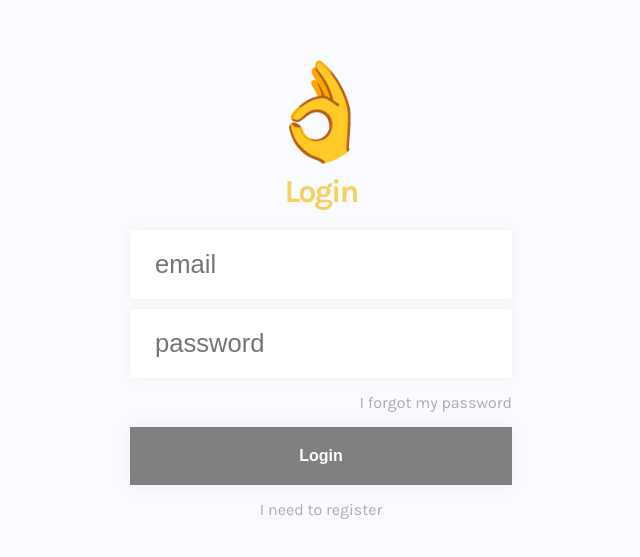
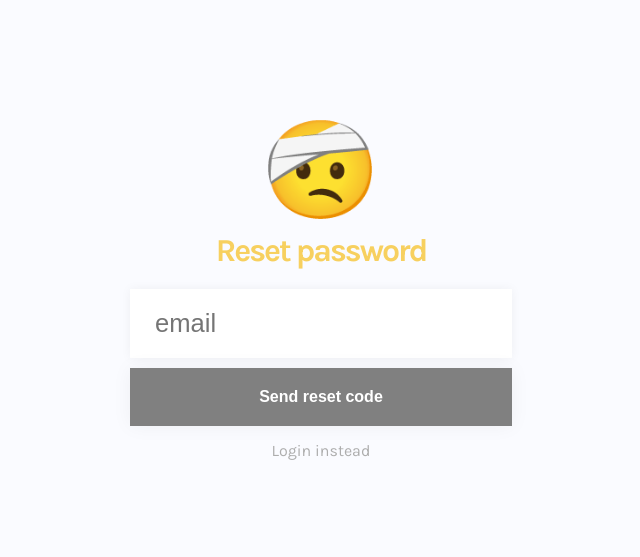
Before and after one commit to viktorrudi/todo-app, a React (Create React App) app in the folder frontend/: page / in a window 1280 px wide. Shown: the part 111-668 px from the top of the page, without its empty margins (319-959 px from the left). Built offline with nearby package versions, Linux system fonts and the light colour scheme; the HTML template or start-up script is replaced by a standard one.

Commit message:
ft pw reset frontend

```diff
--- a/frontend/src/AppContext.js
+++ b/frontend/src/AppContext.js
@@ -12,11 +12,17 @@ class AppProvider extends Component {
     this.state = {
       loggedIn: false,
       errors: [],
+      notifications: [],
       loading: false,
       handleLogin: this.handleLogin,
       handleRegistration: this.handleRegistration,
       resetPassword: this.resetPassword,
-      logOut: this.logOut
+      logOut: this.logOut,
+      setError: error =>
+        this.setState({
+          errors: [...this.state.errors, error]
+        }),
+      setLoading: status => this.setState({ loading: status })
     }
   }
 
@@ -136,8 +142,45 @@ class AppProvider extends Component {
   }
 
   resetPassword = {
-    requestReset (email) {
-      console.log(email)
+    requestReset: async email => {
+      return new Promise((resolve, reject) => {
+        axios
+          .post('http://localhost:4000/api/user/request_password_reset', {
+            email
+          })
+          .then(response => resolve(response))
+          .catch(error => {
+            reject(error)
+          })
+      })
+    },
+    setNewPassword: (token, email, password) => {
+      this.setState({ loading: true })
+      axios
+        .post(
+          `http://localhost:4000/api/user/password_reset?passwordResetToken=${token}`,
+          {
+            email,
+            password
+          }
+        )
+        .then(({ data }) => {
+          this.setState({
+            notifications: [
+              ...this.state.notifications,
+              'Your password has been changed'
+            ],
+            loading: false
+          })
+          this.handleLogin(data.email, password)
+        })
+        .catch(err => {
+          this.setState({
+            errors: [...this.state.errors, err.message],
+            loading: false
+          })
+          console.log(err)
+        })
     }
   }
 
--- a/frontend/src/components/Welcome/ForgotPassword/ForgotPassword.js
+++ b/frontend/src/components/Welcome/ForgotPassword/ForgotPassword.js
@@ -1,57 +1,36 @@
-import React, { useState, useEffect, useContext } from 'react'
-import { AppContext } from '../../../AppContext'
+import React, { useState } from 'react'
+import PropTypes from 'prop-types'
+import RequestPassword from './RequestPassword'
+import ResetPassword from './ResetPassword'
 import './ForgotPassword.scss'
 
 export default function ForgotPassword ({ setView }) {
-  const [email, setEmail] = useState('')
-  const [buttonIsDisabled, setButtonIsDisabled] = useState(true)
-  const { resetPassword, loginError } = useContext(AppContext)
-
-  useEffect(() => {
-    if (email.length > 5) {
-      setButtonIsDisabled(false)
-    } else {
-      setButtonIsDisabled(true)
-    }
-  }, [email])
-
-  const handleSubmit = e => {
-    e.preventDefault()
-    resetPassword.requestReset(email)
-  }
+  const [sentToken, setSentToken] = useState(false)
+  const [emailRequester, setEmailRequester] = useState('')
 
   const type = 'Form'
   return (
     <div id="forgot-password" className={`${type}__container`}>
       <div className={`${type}__container--wrapper`}>
-        <span role="img" aria-label="Login">
+        <span role="img" aria-label="forgot password">
           🤕
         </span>
         <div className="welcome-effect">
-          <h2>Forgot password</h2>
-          <form onSubmit={handleSubmit}>
-            <div className="input-wrapper">
-              <label htmlFor="email" />
-              <input
-                type="email"
-                id="reset_email"
-                placeholder="email"
-                value={email}
-                onChange={e => setEmail(e.target.value)}
-              />
-            </div>
-            <div className="input-wrapper">
-              <button
-                disabled={buttonIsDisabled}
-                className={`default-btn ${loginError ? 'error' : null}`}
-                type="submit"
-                onClick={handleSubmit}
-              >
-                Send reset email
-              </button>
-            </div>
-          </form>
-          <div className="swap-form" onClick={() => setView('login')}>
+          <h2>Reset password</h2>
+          {sentToken ? null : (
+            <RequestPassword
+              setSentToken={setSentToken}
+              setEmailRequester={setEmailRequester}
+            />
+          )}
+          {sentToken ? <ResetPassword email={emailRequester} /> : null}
+          <div
+            className="swap-form"
+            onClick={() => {
+              setView('login')
+              setSentToken(false)
+            }}
+          >
             Login instead
           </div>
         </div>
@@ -59,3 +38,7 @@ export default function ForgotPassword ({ setView }) {
     </div>
   )
 }
+
+ForgotPassword.propTypes = {
+  setView: PropTypes.func
+}
--- /dev/null
+++ b/frontend/src/components/Welcome/ForgotPassword/RequestPassword.js
@@ -0,0 +1,78 @@
+import React, { useState, useEffect, useContext } from 'react'
+import PropTypes from 'prop-types'
+import { AppContext } from '../../../AppContext'
+
+export default function RequestPassword ({ setSentToken, setEmailRequester }) {
+  const [email, setEmail] = useState('')
+  const [buttonIsDisabled, setButtonIsDisabled] = useState(true)
+  const { resetPassword, loading, setLoading, setError } = useContext(
+    AppContext
+  )
+
+  useEffect(() => {
+    if (loading) {
+      setButtonIsDisabled(true)
+    } else if (email.length > 5) {
+      setButtonIsDisabled(false)
+    } else {
+      setButtonIsDisabled(true)
+    }
+  }, [email, loading])
+
+  const handleSubmit = async e => {
+    e.preventDefault()
+
+    // Sending email of requester back to be used for reset request
+    setEmailRequester(email)
+
+    try {
+      setLoading(true)
+      const sent = await resetPassword.requestReset(email)
+
+      if (sent.status === 200) {
+        setSentToken(true)
+        setLoading(false)
+        console.log(sent.data.message)
+        // Do it
+      }
+    } catch (err) {
+      setLoading(false)
+      if (err.response.status === 400) {
+        return setError(err.response.data.message)
+      }
+      // If unhandled error:
+      setError('Oops, something happened')
+      console.error(err)
+    }
+  }
+
+  return (
+    <form onSubmit={handleSubmit}>
+      <div className="input-wrapper">
+        <label htmlFor="email" />
+        <input
+          type="email"
+          id="reset_email"
+          placeholder="email"
+          value={email}
+          onChange={e => setEmail(e.target.value)}
+        />
+      </div>
+      <div className="input-wrapper">
+        <button
+          disabled={buttonIsDisabled}
+          className="default-btn"
+          type="submit"
+          onClick={handleSubmit}
+        >
+          Send reset code
+        </button>
+      </div>
+    </form>
+  )
+}
+
+RequestPassword.propTypes = {
+  setSentToken: PropTypes.func,
+  setEmailRequester: PropTypes.func
+}
--- /dev/null
+++ b/frontend/src/components/Welcome/ForgotPassword/ResetPassword.js
@@ -0,0 +1,78 @@
+import React, { useState, useEffect, useContext } from 'react'
+import PropTypes from 'prop-types'
+import PasswordChecker from '../Register/PasswordChecker'
+import { AppContext } from '../../../AppContext'
+
+export default function ResetPassword ({ email }) {
+  const [token, setToken] = useState('')
+  const [password, setPassword] = useState('')
+  const [passwordRepeat, setPasswordRepeat] = useState('')
+  const [buttonIsDisabled, setButtonIsDisabled] = useState(true)
+  const { resetPassword } = useContext(AppContext)
+
+  useEffect(() => {
+    setButtonIsDisabled(true)
+    if (
+      token.length > 0 &&
+      password.length >= 6 &&
+      passwordRepeat === password
+    ) {
+      setButtonIsDisabled(false)
+    }
+  }, [token, password, passwordRepeat])
+
+  const handleSubmit = e => {
+    e.preventDefault()
+    resetPassword.setNewPassword(token, email, password)
+  }
+  return (
+    <form onSubmit={handleSubmit}>
+      <div className="input-wrapper">
+        <label htmlFor="email" />
+        <input
+          autoComplete="off"
+          type="text"
+          id="reset_token"
+          placeholder="reset code"
+          value={token}
+          onChange={e => setToken(e.target.value)}
+        />
+
+        <input
+          type="password"
+          id="newPassword"
+          placeholder="new password"
+          value={password}
+          onChange={e => setPassword(e.target.value)}
+        />
+
+        <input
+          type="password"
+          id="newPasswordAgain"
+          placeholder="new password again"
+          value={passwordRepeat}
+          onChange={e => setPasswordRepeat(e.target.value)}
+        />
+      </div>
+      <PasswordChecker
+        password={password}
+        passwordRepeat={passwordRepeat}
+        setButtonIsDisabled={setButtonIsDisabled}
+      />
+      <div className="input-wrapper">
+        <button
+          disabled={buttonIsDisabled}
+          className="default-btn"
+          type="submit"
+          onClick={handleSubmit}
+        >
+          Reset password and login
+        </button>
+      </div>
+    </form>
+  )
+}
+
+ResetPassword.propTypes = {
+  email: PropTypes.string
+}
--- a/frontend/src/components/Welcome/Login/Login.js
+++ b/frontend/src/components/Welcome/Login/Login.js
@@ -1,7 +1,7 @@
 import React, { useState, useContext, useEffect } from 'react'
 import PropTypes from 'prop-types'
+import { AppContext } from '../../../AppContext'
 import '../Welcome.scss'
-import { AppContext } from '../../../AppContext'
 
 export default function Login ({ setView }) {
   const initialText = {
--- a/frontend/src/components/Welcome/Welcome.js
+++ b/frontend/src/components/Welcome/Welcome.js
@@ -7,7 +7,7 @@ import Loader from '../Loader/Loader'
 import { AppContext } from '../../AppContext'
 
 export default function Welcome () {
-  const [view, setView] = useState('login')
+  const [view, setView] = useState('password-reset')
   const context = useContext(AppContext)
 
   return (
```
Also changed, not shown: frontend/src/components/Welcome/Register/PasswordChecker.js (+2 -5 lines).
